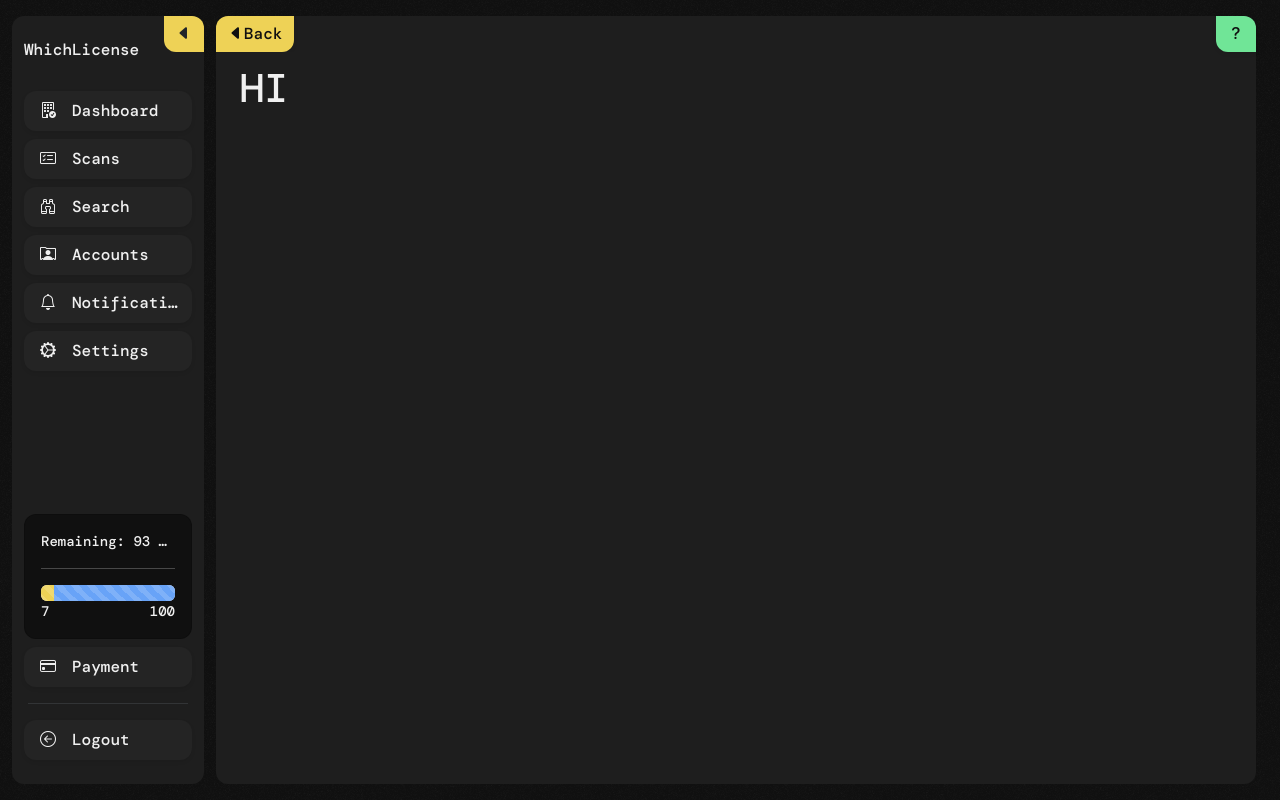
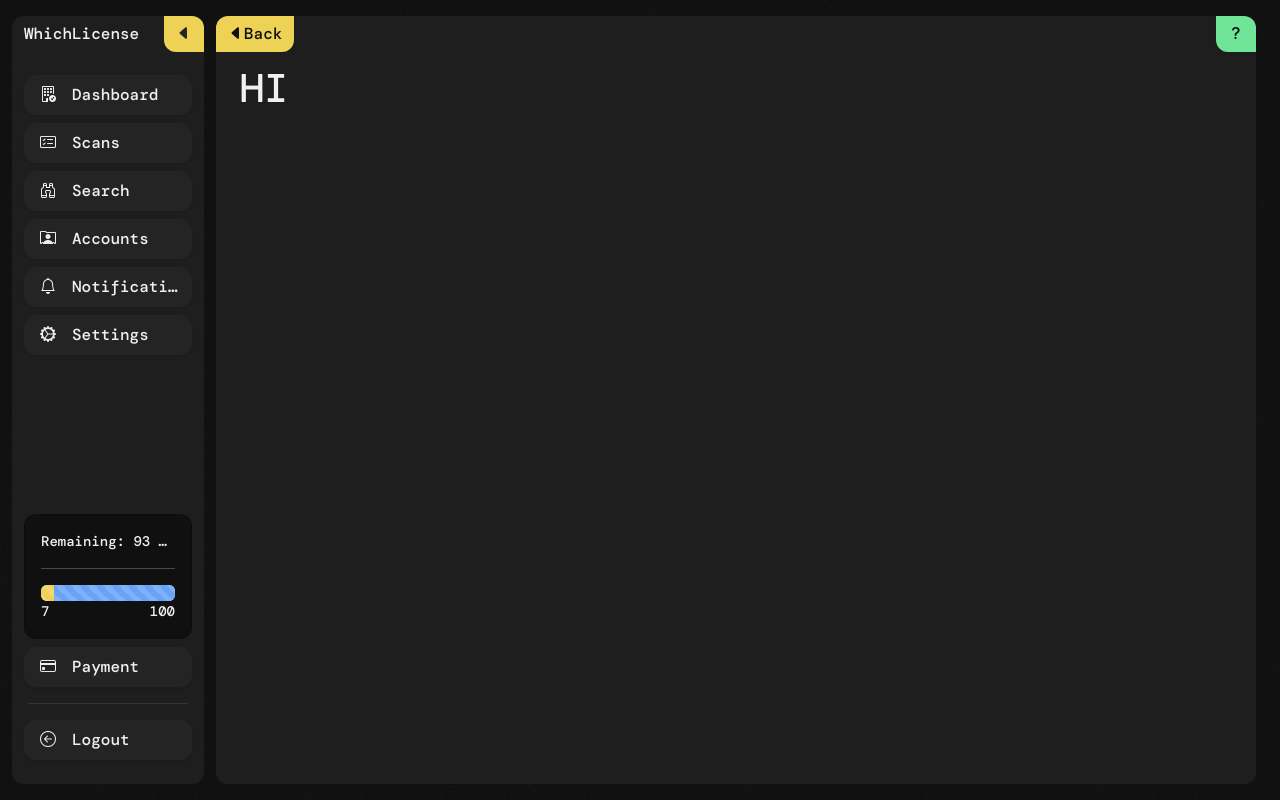
Before and after one commit to whichlicense/frontend, a React (Create React App) app: page / in a window 1280 px wide. Both pictures are taken after a click on the button 49 px from the left and 34 px from the top of the page. Built offline with nearby package versions, Linux system fonts and the light colour scheme.

Commit message:
fix firefox rendering issue
Signed-off-by: duart38 <duartsnel@icloud.com>

```diff
--- a/src/components/Navbar/Navbar.tsx
+++ b/src/components/Navbar/Navbar.tsx
@@ -40,11 +40,10 @@ export default function NavigationBar() {
       </div>
 
       <section className="align-self-center rounded container clamp w-100 d-flex flex-column">
-        <br />
-        {open && <h3 style={{ fontSize: "100%" }}>WhichLicense</h3>}
-        <br />
-
         <Stack gap={2} className="flex-grow-0 mb-auto">
+          <div className="pt-2 pb-3">
+          {open ? <h3 style={{ fontSize: "100%" }}>WhichLicense</h3> : <br />}
+          </div>
           <NavBarButton
             onClick={() => navigate("/dashboard")}
             text={"Dashboard"}
```
